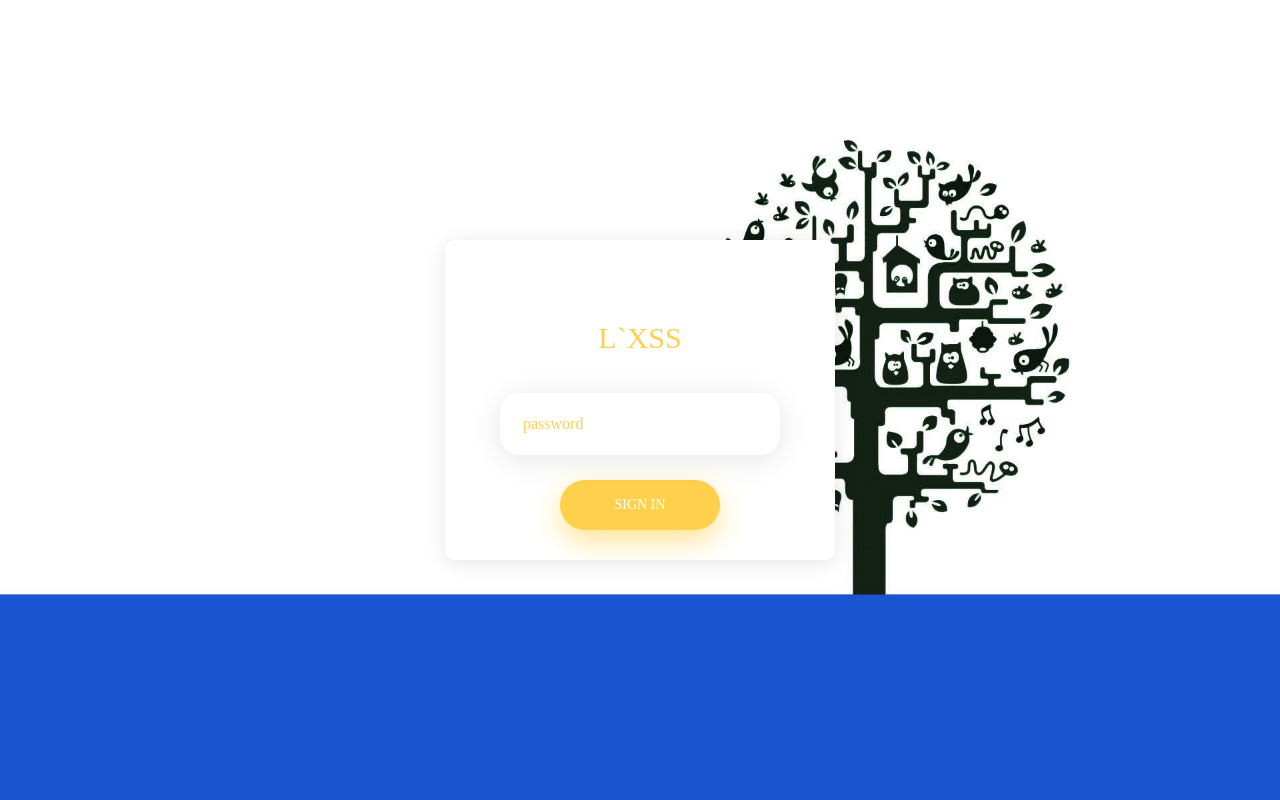
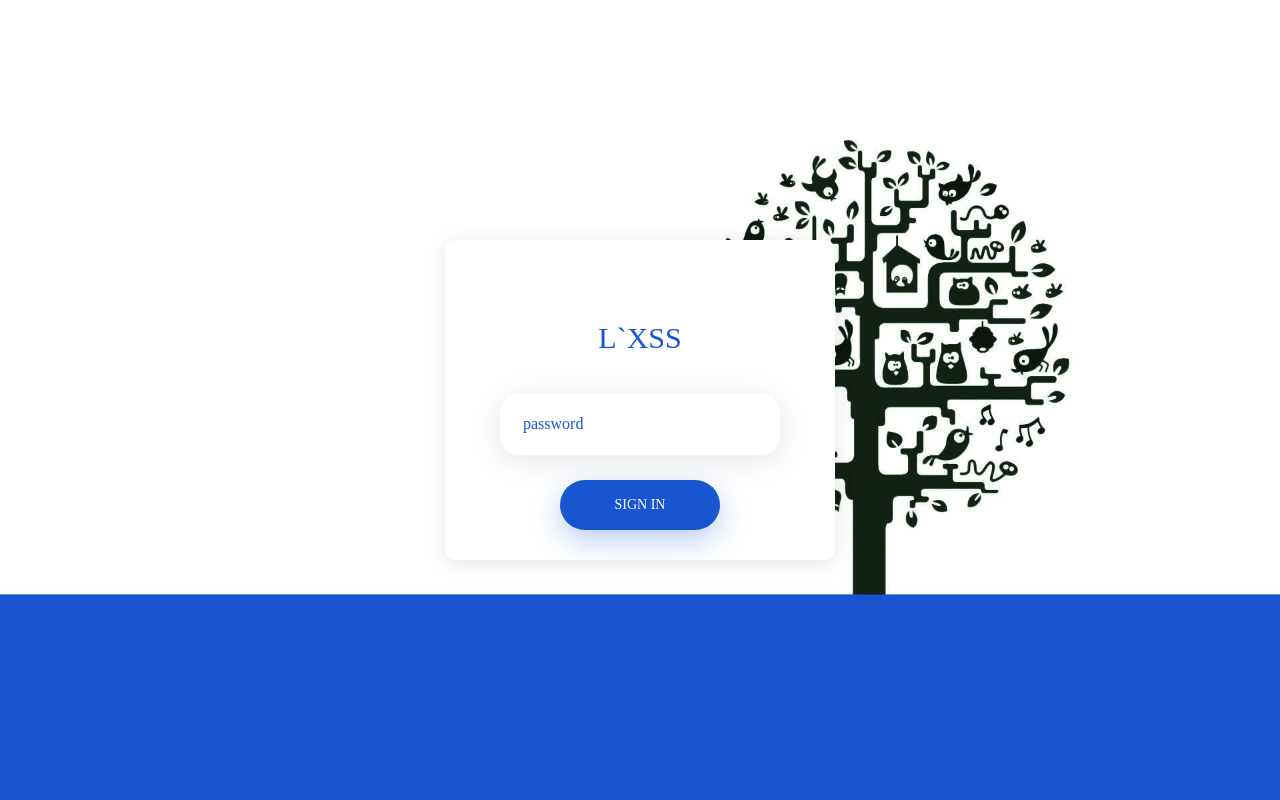
Before and after one commit to lnyzx/L-XSS, a Django app: page /auth/ in a window 1280 px wide. Run offline with Django 3.2, Linux system fonts and the light colour scheme.

Commit message:
change ui theme

```diff
--- a/backend/static/login/css/main.css
+++ b/backend/static/login/css/main.css
@@ -66,15 +66,15 @@ textarea:focus, input:focus {
   border-color: transparent !important;
 }
 
-input::-webkit-input-placeholder { color: #FFD04B;}
-input:-moz-placeholder { color: #FFD04B;}
-input::-moz-placeholder { color: #FFD04B;}
-input:-ms-input-placeholder { color: #FFD04B;}
+input::-webkit-input-placeholder { color: #1755d1;}
+input:-moz-placeholder { color: #1755d1;}
+input::-moz-placeholder { color: #1755d1;}
+input:-ms-input-placeholder { color: #1755d1;}
 
-textarea::-webkit-input-placeholder { color: #FFD04B;}
-textarea:-moz-placeholder { color: #FFD04B;}
-textarea::-moz-placeholder { color: #FFD04B;}
-textarea:-ms-input-placeholder { color: #FFD04B;}
+textarea::-webkit-input-placeholder { color: #1755d1;}
+textarea:-moz-placeholder { color: #1755d1;}
+textarea::-moz-placeholder { color: #1755d1;}
+textarea:-ms-input-placeholder { color: #1755d1;}
 
 /*---------------------------------------------*/
 button {
@@ -106,11 +106,11 @@ iframe {
   font-family: SourceSansPro-Regular;
   font-size: 16px;
   line-height: 1.4;
-  color: #FFD04B;
+  color: #1755d1;
 }
 
 .hov1:hover {
-  color: #FFD04B;
+  color: #1755d1;
   text-decoration: underline;
 }
 
@@ -179,7 +179,7 @@ iframe {
   display: block;
   font-family: SourceSansPro-Bold;
   font-size: 30px;
-  color: #FFD04B;
+  color: #1755d1;
   line-height: 1.2;
   text-align: center;
 }
@@ -197,7 +197,7 @@ iframe {
 .input100 {
   font-family: SourceSansPro-Bold;
   font-size: 16px;
-  color: #FFD04B;
+  color: #1755d1;
   line-height: 1.2;
 
   display: block;
@@ -264,7 +264,7 @@ iframe {
   padding: 0 20px;
   min-width: 160px;
   height: 50px;
-  background-color: #ffd04b;
+  background-color: #1755d1;
   border-radius: 25px;
 
   font-family: SourceSansPro-SemiBold;
@@ -278,20 +278,20 @@ iframe {
   -moz-transition: all 0.4s;
   transition: all 0.4s;
 
-  box-shadow: 0 10px 30px 0px #FFE28E;
-  -moz-box-shadow: 0 10px 30px 0px #FFE28E;
-  -webkit-box-shadow: 0 10px 30px 0px #FFE28E;
-  -o-box-shadow: 0 10px 30px 0px #FFE28E;
-  -ms-box-shadow: 0 10px 30px 0px #FFE28E;
+  box-shadow: 0 10px 30px 0px #b9ccf1;
+  -moz-box-shadow: 0 10px 30px 0px #b9ccf1;
+  -webkit-box-shadow: 0 10px 30px 0px #b9ccf1;
+  -o-box-shadow: 0 10px 30px 0px #b9ccf1;
+  -ms-box-shadow: 0 10px 30px 0px #b9ccf1;
 }
 
 .login100-form-btn:hover {
-  background-color: #FFD04B;
-  box-shadow: 0 10px 30px 0px #ffd04b;
-  -moz-box-shadow: 0 10px 30px 0px #ffd04b;
-  -webkit-box-shadow: 0 10px 30px 0px #ffd04b;
-  -o-box-shadow: 0 10px 30px 0px #ffd04b;
-  -ms-box-shadow: 0 10px 30px 0px #ffd04b;
+  background-color: #1755d1;
+  box-shadow: 0 10px 30px 0px #1755d1;
+  -moz-box-shadow: 0 10px 30px 0px #1755d1;
+  -webkit-box-shadow: 0 10px 30px 0px #1755d1;
+  -o-box-shadow: 0 10px 30px 0px #1755d1;
+  -ms-box-shadow: 0 10px 30px 0px #1755d1;
 }
 
 
--- a/frontend/src/components/Tools.vue
+++ b/frontend/src/components/Tools.vue
@@ -421,9 +421,6 @@ export default {
 <style>
   .el-row {
     margin-bottom: 15px;
-    &:last-child {
-      margin-bottom: 0;
-    }
   }
   .el-col {
     border-radius: 4px;
```
Also changed, not shown: 4 other files.
